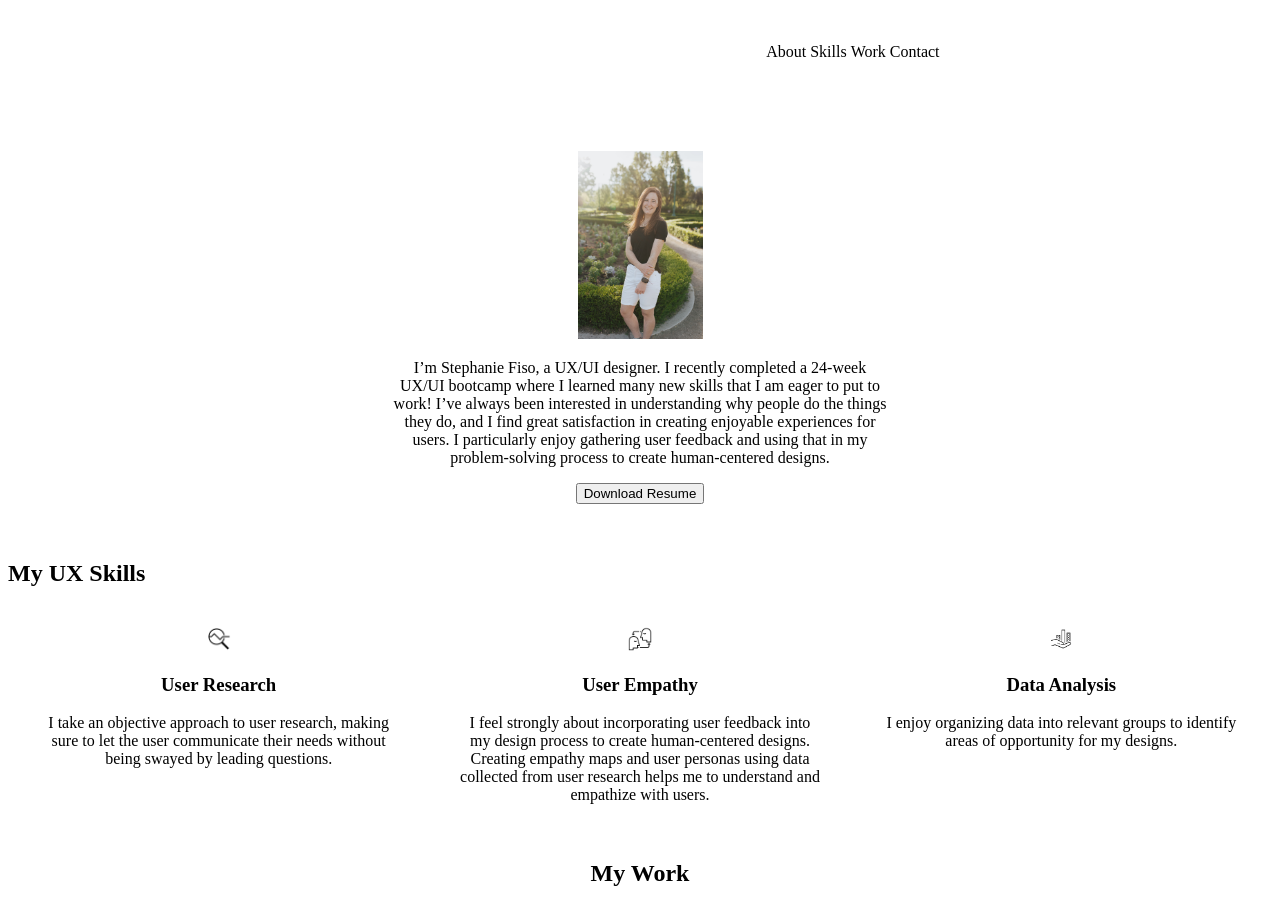
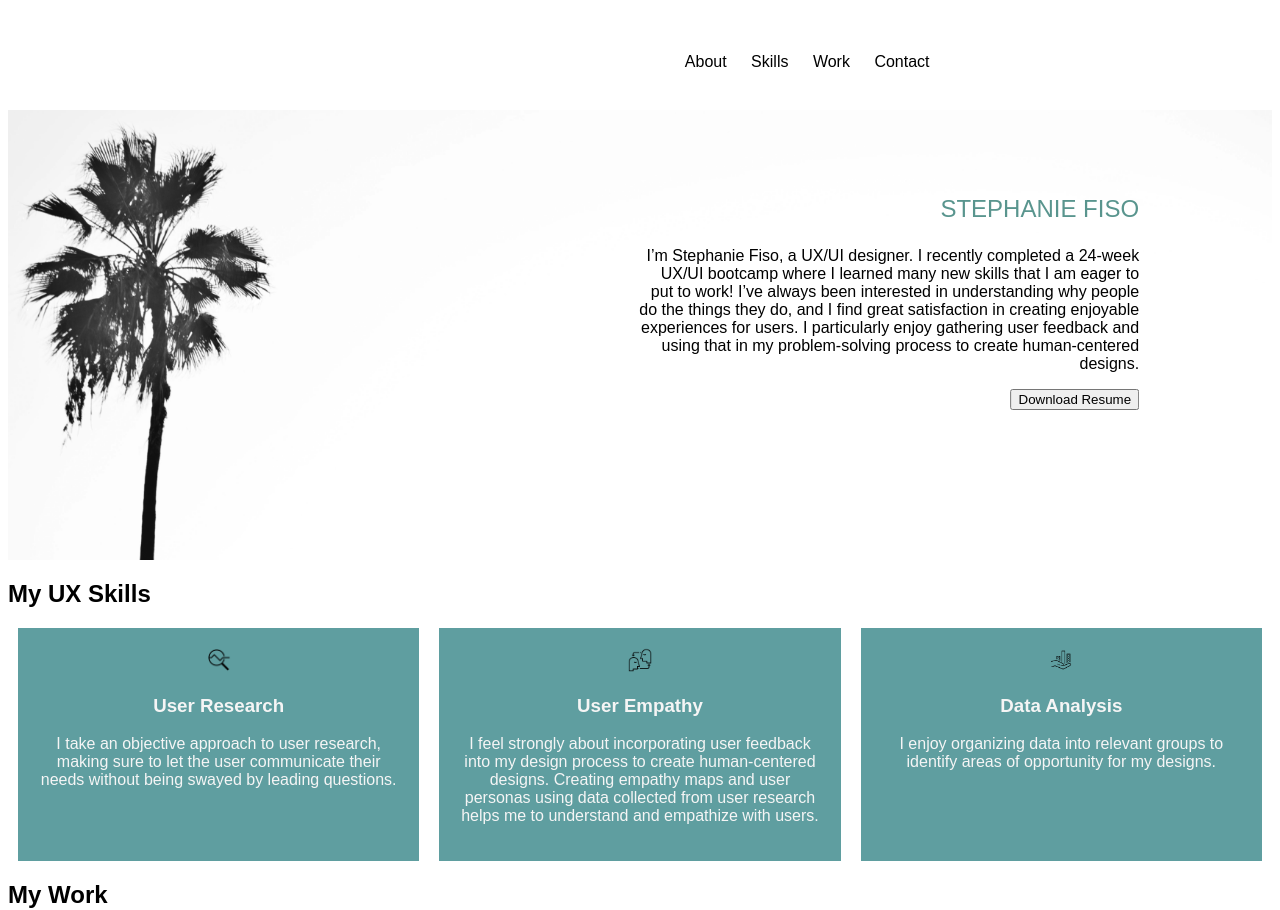
Before and after one commit to stephfiso/UX_UI_HW_19, a plain HTML site: page index.html in a window 1280 px wide. Shown: the part 62-972 px from the top of the page. Drawn offline with nearby package versions, Linux system fonts and the light colour scheme.

Commit message:
mod 19 werk

```diff
--- a/CSS/style.css
+++ b/CSS/style.css
@@ -11,29 +11,57 @@
 nav{
    width: 72.7%;
    padding: 1%;
+   font-family: 'Montserrat', sans-serif;
    /*background-color: darkgoldenrod;*/
 }
 nav ul{
     width: 30%;
     margin-left: auto;
     text-align: right;
+    font-family: 'Montserrat', sans-serif;
     /*background-color: greenyellow;*/
+}
+nav li {
+    padding: 10px;
 }
 .heroImg{
     height: 400px;
     padding: 25px;
+    background-image: url("../images/Hero-Image.png");
+    background-size: cover;
+    /*align-items: end;*/
     /*background-color: aqua;*/
 }
+.resume {
+    font-family: 'Montserrat', sans-serif;
+}
 .content{
+    /*float: right;*/
+    position: relative;
+    left: 20px;
     margin: 0 auto;
     padding: 3%;
     /*background-color: darkorange;*/
     width: 500px;
     height: 330px;
-    text-align:center;
+    font-family: 'Montserrat', sans-serif;
+    text-align: right;
+    transform: translateX(40%);
+}
+.heroImg h3 {
+    font-family: 'Bayon', sans-serif;
+    color: #59958E;
+    font-size: x-large;
+    font-weight: 500;
+    font-stretch: ultra-expanded;
+    text-align: right;
 }
 .mySkills{
-    /*background-color: antiquewhite;*/
+    /*background-color:#59958E;*/
+}
+.mySkills h1 {
+    font-family: 'Montserrat', sans-serif;
+    /*background-color: crimson;*/
 }
 .flexContainer{
     display: flex;
@@ -46,10 +74,13 @@ nav ul{
     padding: 20px;
     box-sizing: border-box;
     text-align: center;
-    /*background-color: cadetblue;*/
+    font-family: 'Montserrat', sans-serif;
+    background-color: cadetblue;
+    color: whitesmoke;
 }
 .myWork h1{
-    text-align: center;
+    text-align: left;
+    font-family: 'Montserrat', sans-serif;
     /*background-color: darkgoldenrod;*/
 }
 .workGrid{
@@ -63,7 +94,6 @@ nav ul{
 .workGrid div {
     padding: 2%;
     /*background-color: whitesmoke;*/
-    /*border: 10px solid #000;*/
 }
 .workGrid > div:nth-child(1) {
     grid-area: 1 / 2 / span 1 / span 1; /* Starting row, starting column, number of rows, number of columns */
@@ -71,7 +101,7 @@ nav ul{
 }
 .workGrid > div:nth-child(2) {
     grid-area: 1 / 3 / span 1 / span 2;
-   /* background-color: aquamarine;*/
+    /*background-color: aquamarine;*/
 }
 .workGrid > div:nth-child(3) {
     grid-area: 2 / 2 / span 1 / span 1;
@@ -79,36 +109,44 @@ nav ul{
 }
 .workGrid > div:nth-child(4) {
     grid-area: 2 / 3 / span 1 / span 2;
-   /* background-color: green;*/
+    /*background-color: green;*/
 }
 .workGrid h1 {
     text-align: left;
-    background-color: crimson;
+    font-family: 'Montserrat', sans-serif;
+    /*background-color: crimson;*/
 }
 .workGrid h4{
     text-align: left;
+    font-family: 'Montserrat', sans-serif;
 }
 .workGrid p{
     text-align: left;
+    font-family: 'Montserrat', sans-serif;
 }
 .workGrid button{
     width: 100px;
+    font-family: 'Montserrat', sans-serif;
 }
 .myWork h3{
     text-align: center;
+    font-family: 'Montserrat', sans-serif;
 }
 footer{
     background-color: #373738;
     color: white;
+    font-family: 'Montserrat', sans-serif;
     padding: 10px;
     }
 footer ul{
     display: inline-block;
     vertical-align: top;
+    font-family: 'Montserrat', sans-serif;
     /*background-color: darkseagreen;*/
 }
 footer li{
     padding: 10px;
+    font-family: 'Montserrat', sans-serif;
 }
 @media only screen and (max-width: 600px){
     .flexContainer{
--- a/index.html
+++ b/index.html
@@ -10,7 +10,7 @@
                 <img src="./images/Logo.png" alt="sun logo" width="6.7%">
             </div>
             <nav class="inline-block">
-                <ul>
+                <ul #scrollThing>
                     <li class="inline-block">About</li>
                     <li class="inline-block">Skills</li>
                     <li class="inline-block">Work</li>
@@ -20,9 +20,9 @@
         </header>
         <section class="heroImg">
             <div class="content">
-                <img src="./images/Stephanie_Fiso.png" alt="Stephanie Fiso" width="25%">
+                <h3>STEPHANIE FISO</h3>
                 <p>I’m Stephanie Fiso, a UX/UI designer. I recently completed a 24-week UX/UI bootcamp where I learned many new skills that I am eager to put to work! I’ve always been interested in understanding why people do the things they do, and I find great satisfaction in creating enjoyable experiences for users. I particularly enjoy gathering user feedback and using that in my problem-solving process to create human-centered designs.</p>
-                <button>Download Resume</button>
+                <button class="resume">Download Resume</button>
             </div>
         </section>
         <!--  My UX Skills section coded using CSS flex -->
@@ -49,22 +49,26 @@
         <section class="myWork">
             <h1>My Work</h1>
             <div class="workGrid">
-                <div>
-                    <img src="./images/Pantry_Pal.png" alt="Pantry Pal app splash screen" width="80%">
+                <div class="plsHover">
+                    <img src="./images/Pantry_Pal.png" alt="Pantry Pall app splash screen" width="80%">
                 </div>
                 <div>
                     <h4>Mobile Prototype: Pantry Pal</h4>
                     <p>I worked on a team to create an app that builds recipes based on what users have on hand. My specific focuses of this design were the Recipe and Calendar pages.</p>
-                    <button>Pantry Pal</button>
+                    <a href="https://docs.google.com/presentation/d/1Dh6sdPEbjJpruUMAUmT_8kT2QKKl4L7E-oekDJ7JnEI/edit#slide=id.g22ce9c5640b_0_1095">
+                        <button>Pantry Pal</button>
+                    </a>
                 </div>
-                <div>
+                <div class="plsHover">
                     <img src="./images/IES.png" alt="IES website homepage redesigned" width="80%">
                 </div>
                 <div>
                     <h4>Government Website Re-desgin: Institute of Education Sciences</h4>
                     <p>On this project, my team and I redesigned the Institute of Education Sciences website. Our main goals were to reduce information overwhelm, simplify navigation of the site, and update the aesthetic.
                     </p>
-                    <button>IES</button>
+                    <a href="https://docs.google.com/presentation/d/1TzZWib7BlWiWjc-tgxKeLX1PiaBC4cBtGmb9C6c9SKA/edit#slide=id.g35f391192_00">
+                        <button>IES</button>
+                    </a>
                 </div>
             </div>
             <h3>View All Projects</h3>
@@ -78,4 +82,6 @@
             </ul>
         </footer>
     </body>
+    <script src="https://code.jquery.com/jquery-3.6.0.min.js"></script>
+    <script src="js/index.js"></script>
 </html>
--- /dev/null
+++ b/js/index.js
@@ -0,0 +1,8 @@
+console.log("YOU WIN, KID :)");
+$(document).ready(function (){
+    $("nav ul li").click(function() {
+        $('html, body').animate({
+            scrollTop: $(".myWork").offset().top
+        }, 2000);
+    });
+});
```
Also changed, not shown: images/Hero-Image.png (added), 1 other file.
